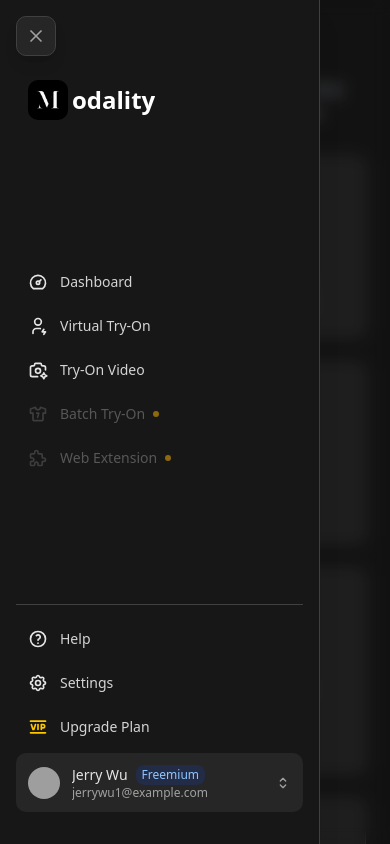
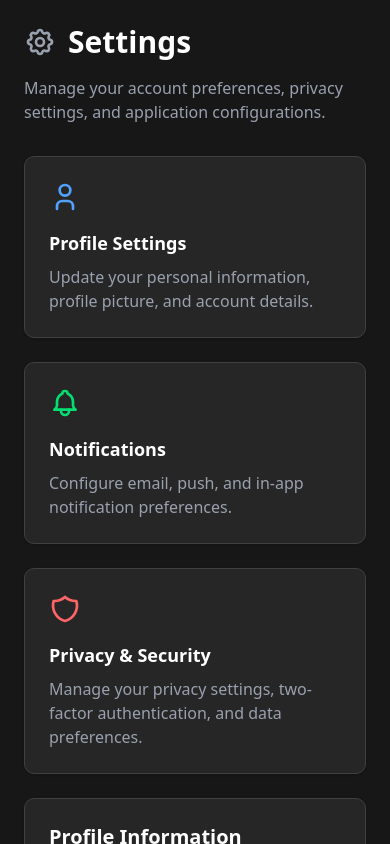
Before and after one commit to JerryWu0430/modality_dashboard, a Next.js app: page /settings in a window 390 px wide. Built offline with nearby package versions, Linux system fonts and the light colour scheme; grey boxes are pictures that could not be loaded.

Commit message:
sidebar componenet changed to un-expandable

```diff
--- a/src/components/sidebar-component.tsx
+++ b/src/components/sidebar-component.tsx
@@ -89,7 +89,7 @@
     }] : []),
   ];
 
-  const [open, setOpen] = useState(true);
+  const [open, setOpen] = useState(false);
 
   return (
     <div
--- a/src/components/ui/sidebar.tsx
+++ b/src/components/ui/sidebar.tsx
@@ -2,7 +2,6 @@
 import { cn } from "@/lib/utils";
 import React, { useState, createContext, useContext } from "react";
 import { AnimatePresence, motion } from "motion/react";
-import { IconMenu2, IconX, IconChevronLeft, IconChevronRight } from "@tabler/icons-react";
 
 interface Links {
   label: string;
@@ -39,7 +38,7 @@
   setOpen?: React.Dispatch<React.SetStateAction<boolean>>;
   animate?: boolean;
 }) => {
-  const [openState, setOpenState] = useState(true); // Default to open
+  const [openState, setOpenState] = useState(false); // Default to collapsed
 
   const open = openProp !== undefined ? openProp : openState;
   const setOpen = setOpenProp !== undefined ? setOpenProp : setOpenState;
@@ -112,24 +111,7 @@
         }}
         {...props}
       >
-        {/* Toggle Button - Fixed positioning and higher z-index */}
-        <motion.button
-          onClick={() => setOpen(!open)}
-          className={cn(
-            "absolute -right-3 top-6 z-[100] flex h-6 w-6 items-center justify-center rounded-full border border-neutral-200 bg-white shadow-md transition-colors hover:bg-neutral-50 dark:border-neutral-600 dark:bg-neutral-700 dark:hover:bg-neutral-600",
-            "focus:outline-none focus:ring-2 focus:ring-blue-500 focus:ring-offset-2"
-          )}
-          whileHover={{ scale: 1.1 }}
-          whileTap={{ scale: 0.9 }}
-          aria-label={open ? "Collapse sidebar" : "Expand sidebar"}
-          style={{ zIndex: 100 }} // Explicit z-index
-        >
-          {open ? (
-            <IconChevronLeft className="h-3 w-3 text-neutral-600 dark:text-neutral-300" />
-          ) : (
-            <IconChevronRight className="h-3 w-3 text-neutral-600 dark:text-neutral-300" />
-          )}
-        </motion.button>
+        {/* Toggle Button Removed - Sidebar is always collapsed */}
 
         {/* Sidebar Content */}
         <div className="flex h-full flex-col overflow-hidden px-4 py-4">
@@ -150,21 +132,7 @@
   const { open, setOpen } = useSidebar();
   return (
     <>
-      {/* Mobile Toggle Button */}
-      <button
-        onClick={() => setOpen(!open)}
-        className={cn(
-          "fixed top-4 left-4 z-[60] md:hidden flex h-10 w-10 items-center justify-center rounded-lg bg-white shadow-lg border border-neutral-200 dark:bg-neutral-800 dark:border-neutral-700",
-          "focus:outline-none focus:ring-2 focus:ring-blue-500 focus:ring-offset-2"
-        )}
-        aria-label={open ? "Close sidebar" : "Open sidebar"}
-      >
-        {open ? (
-          <IconX className="h-5 w-5 text-neutral-600 dark:text-neutral-400" />
-        ) : (
-          <IconMenu2 className="h-5 w-5 text-neutral-600 dark:text-neutral-400" />
-        )}
-      </button>
+      {/* Mobile Toggle Button Removed - Sidebar is always collapsed */}
 
       {/* Mobile Sidebar Overlay */}
       <AnimatePresence>
```
